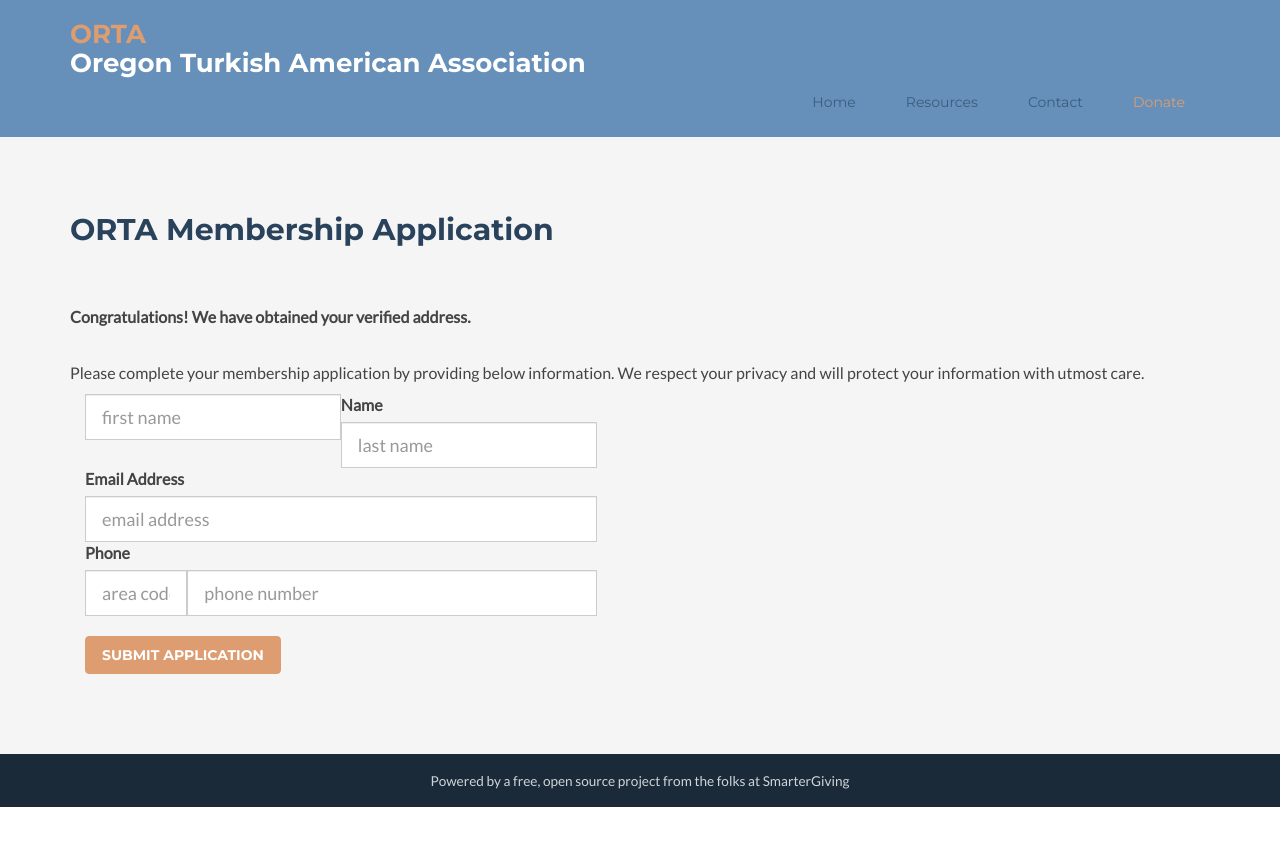
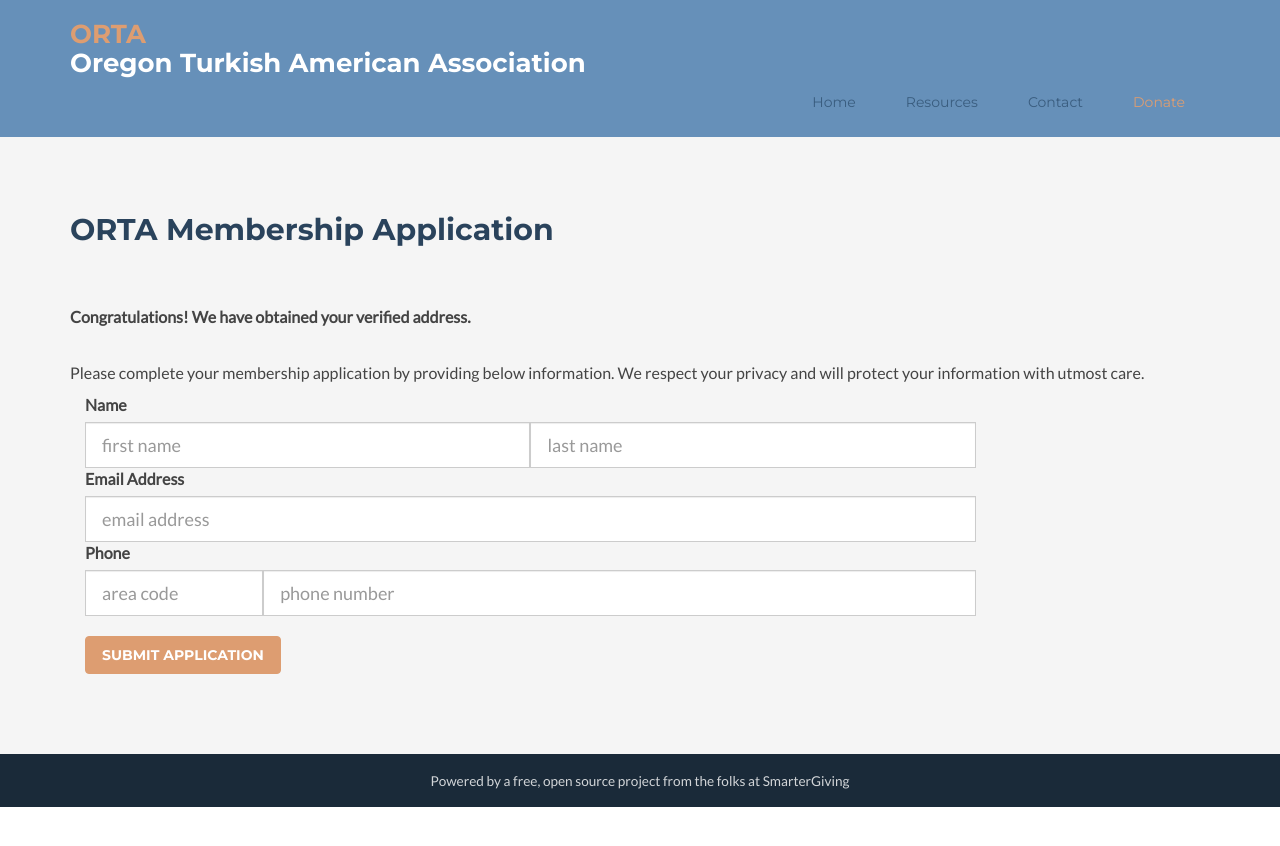
Before and after one commit to ortapdx/ortapdx.github.io, a Jekyll site: the page built from msf_RBLMD58B2AGX8.html, in a window 1280 px wide. Shown: the top 846 px of the page. Built offline with Jekyll 4.4.1, drawn with Linux system fonts in a browser that asks for light colours; nearby versions of some CDN libraries; comment, search, counter and statistics services are not loaded.

Commit message:
Update msf_RBLMD58B2AGX8.html

```diff
--- a/msf_RBLMD58B2AGX8.html
+++ b/msf_RBLMD58B2AGX8.html
@@ -46,18 +46,18 @@ layout: default
            <div class="col-sm-12" style="width: auto;">
              <form class="form-inline" role="form" name="gform" id="gform" enctype="text/plain" action="https://docs.google.com/forms/d/e/1FAIpQLScFFse0N-h1zK9LbZbhhuW6TcrqyACdJNHnwPtOg5FsiGqLYg/formResponse?" target="hidden_iframe" onsubmit="submitted=true;">
                  <div class="input-group input-group-lg col-sm-12">
-                    <label>Name</label>
+
+                    <label style="width: 100%;">Name</label>
                     <input class="form-control" placeholder="first name" type="text" name="entry.1926626036" id="entry.1926626036entry.213242161" style="width: 50%;">
                     <input class="form-control" placeholder="last name" type="text" name="entry.1880569655" id="entry.1880569655" style="width: 50%;">
-                    <p><br></p>
 
-                    <label>Email Address</label>
+                    <label style="width: 100%;">Email Address</label>
                     <input class="form-control" placeholder="email address" type="text" name="entry.328824265" id="entry.328824265">
-                    <br>
-                    <label>Phone </label><br>
+
+                    <label style="width: 100%;">Phone </label><br>
                     <input class="form-control" placeholder="area code" type="text" name="entry.1781753060" id="entry.1781753060" style="width: 20%;">
                     <input class="form-control" placeholder="phone number" type="text" name="entry.1116337405" id="entry.1116337405" style="width: 80%;">
-                    <br>
+
                     <button type="submit" class="button btn btn-cta-secondary" style="margin-top: 20px;">Submit Application</button>
                 </div>
            </form>
```
